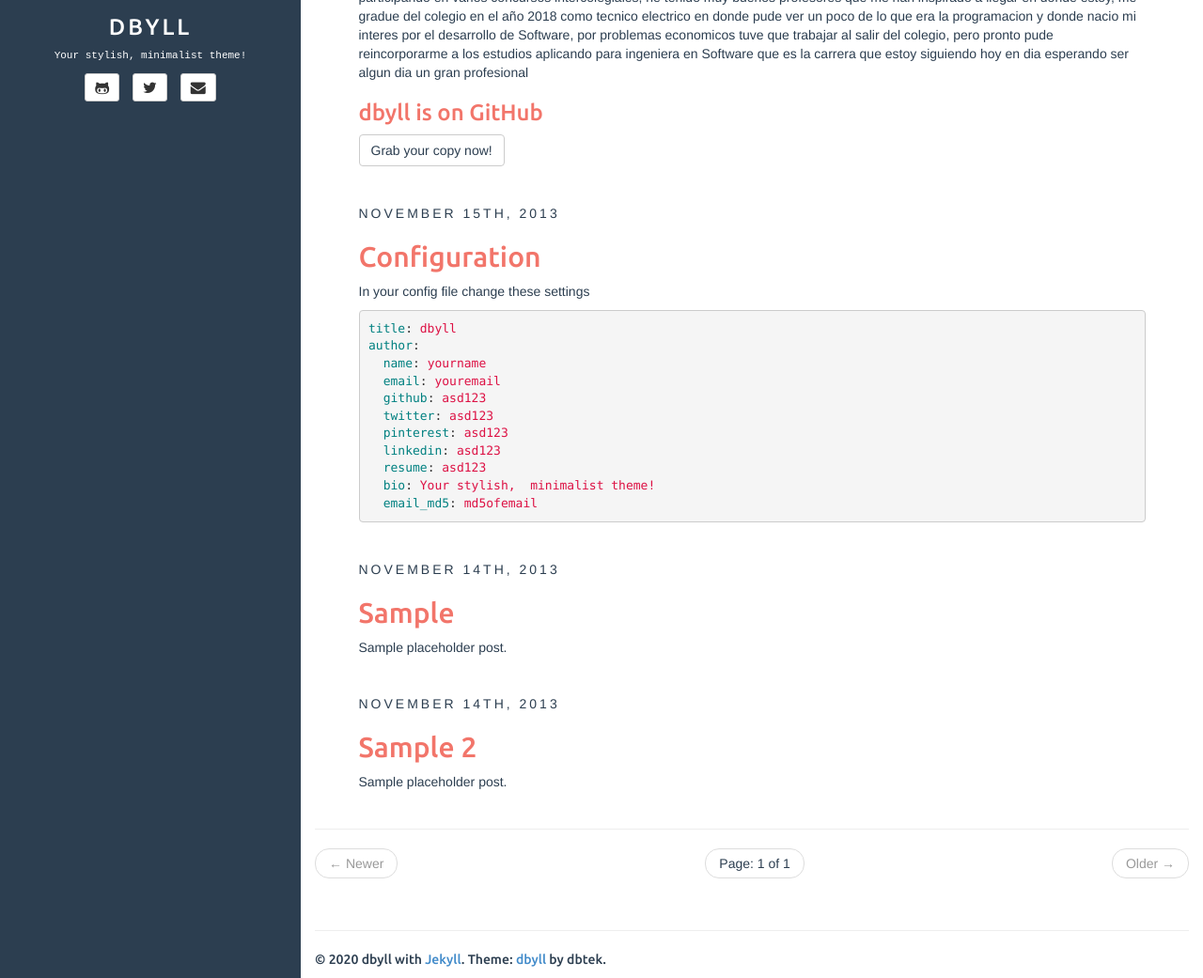
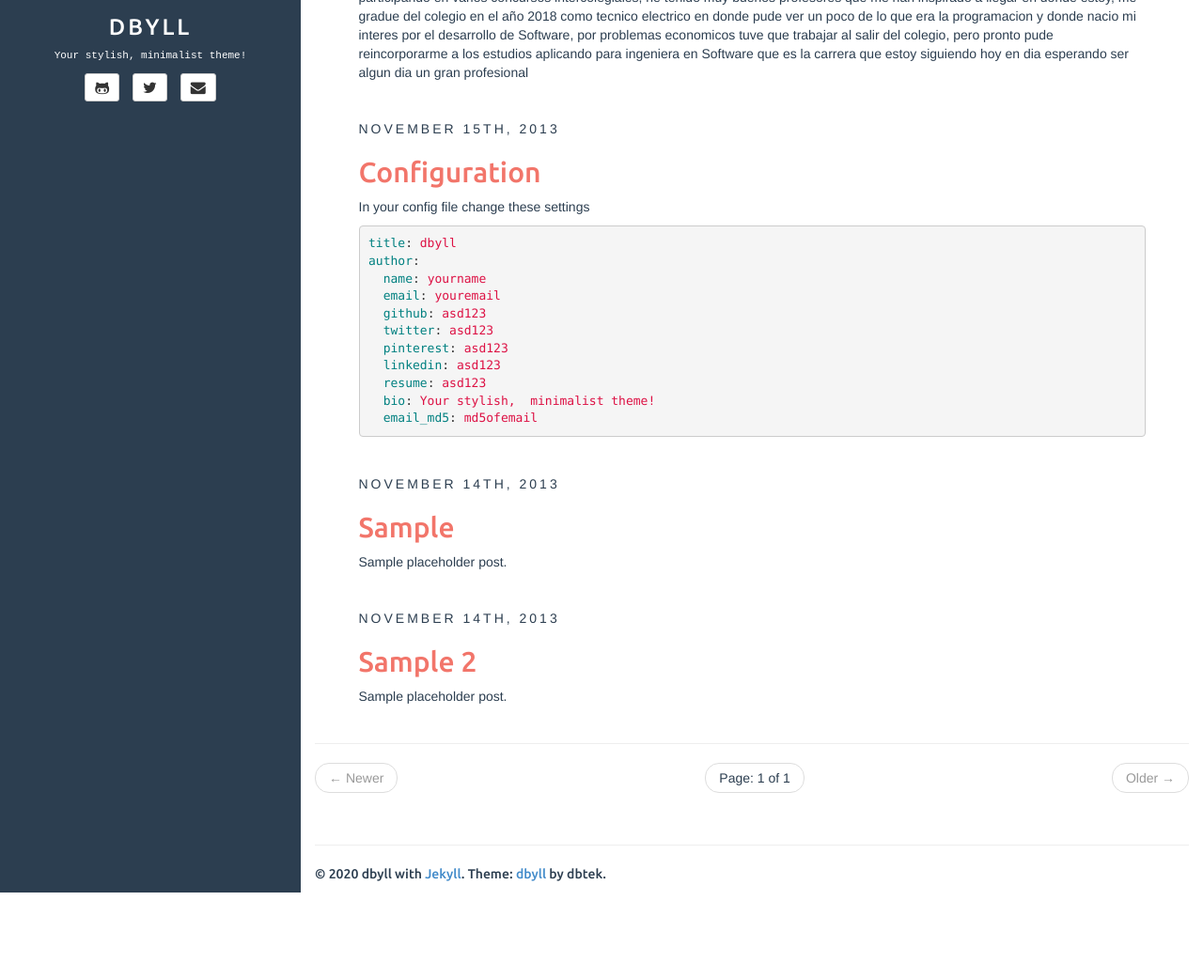
Before and after one commit to sasolanom/sasolanom.github.io, a Jekyll site: the page built from index.html, in a window 1280 px wide and 1323 px high, cut to the strip 282-1323 px from the top of the window. Shown: the whole strip at 94% size. Built offline with Jekyll 4.4.1, drawn with Linux system fonts in a browser that asks for light colours; the list of posts is cut into pages by our own code.

Commit message:
Update 2013-11-15-hello-world.md

```diff
--- a/_posts/2013-11-15-hello-world.md
+++ b/_posts/2013-11-15-hello-world.md
@@ -13,7 +13,3 @@ en varios concursos intercolegiales, he tenido muy buenos profesores que me han
 en el año 2018 como tecnico electrico en donde pude ver un poco de lo que era la programacion y donde nacio mi interes por el desarrollo
 de Software, por problemas economicos tuve que trabajar al salir del colegio, pero pronto pude reincorporarme a los estudios aplicando
 para ingeniera en Software que es la carrera que estoy siguiendo hoy en dia esperando ser algun dia un gran profesional
-
-### dbyll is on GitHub
-
-<a class="btn btn-default" href="https://github.com/dbtek/dbyll">Grab your copy now!</a>
```
